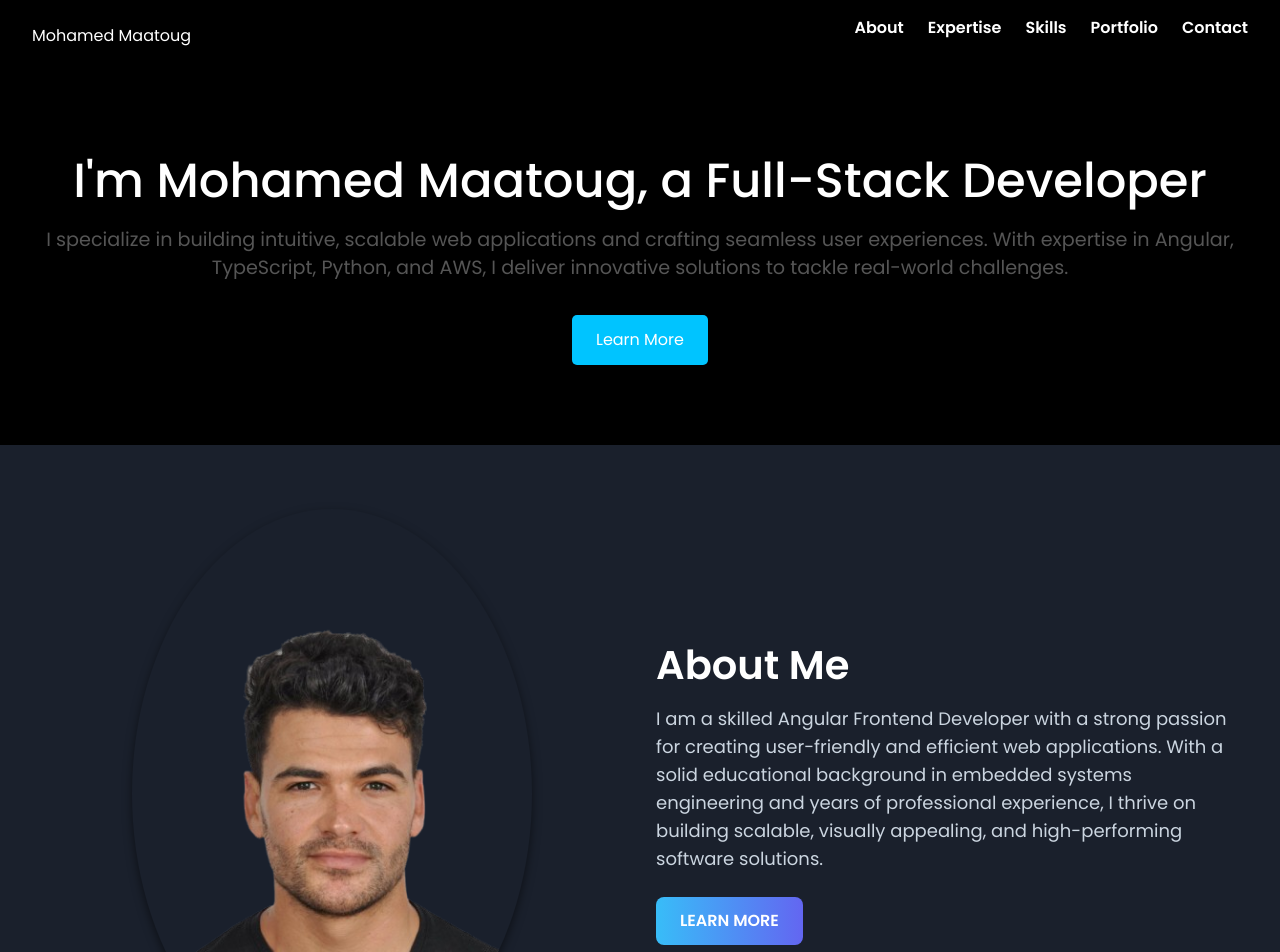
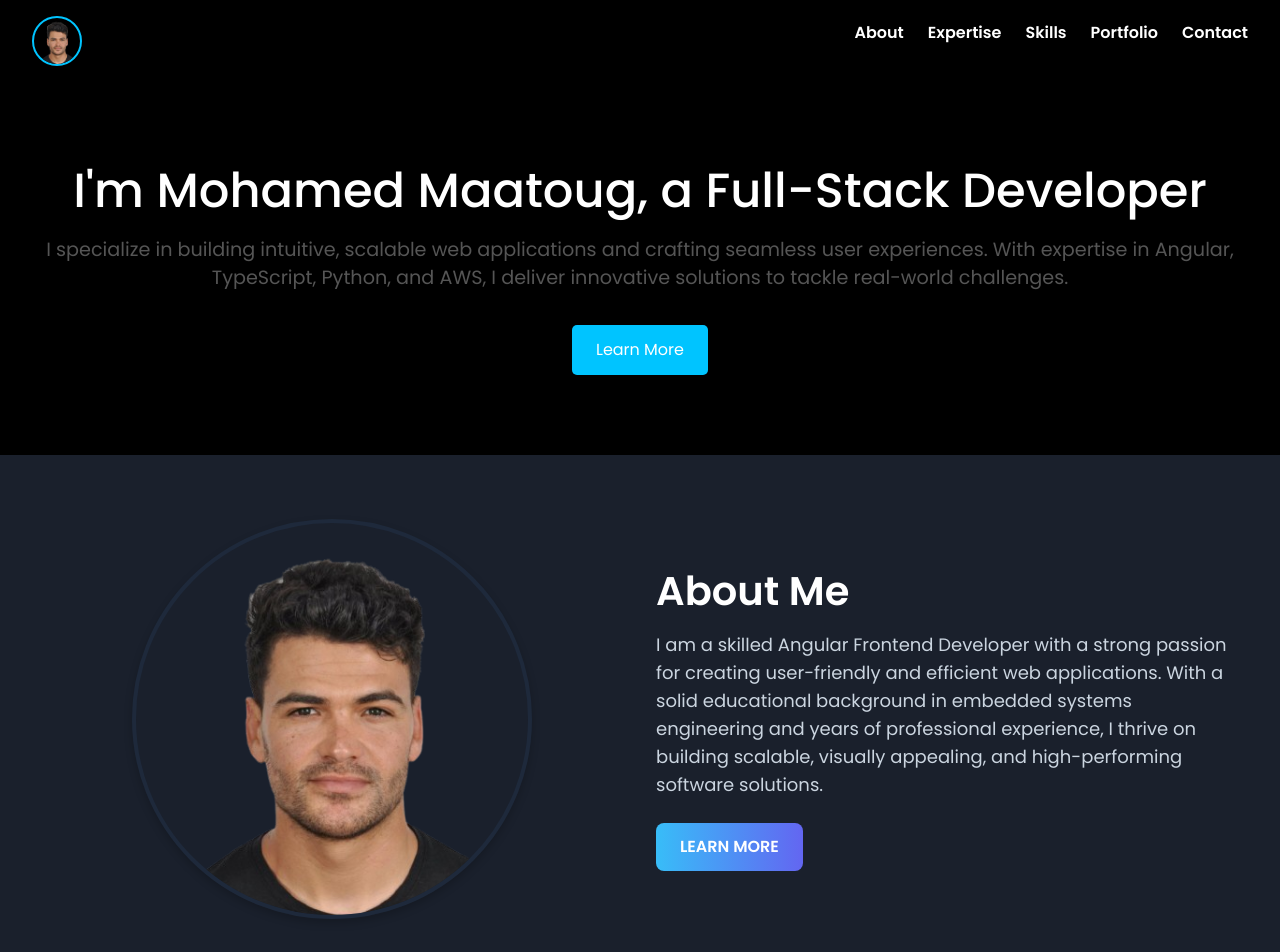
Before and after one commit to MedMAATOUG/portfolio, an Angular app: page / in a window 1280 px wide. Shown: the top 952 px of the page. Built offline with nearby package versions, Linux system fonts and the light colour scheme.

Commit message:
implemante avatar

```diff
--- a/src/app/components/about/about.component.html
+++ b/src/app/components/about/about.component.html
@@ -3,9 +3,8 @@
   <div class="about-container">
     <!-- Image Section -->
     <div class="about-image">
-      <img src="./assets/med.png" alt="About Me Image" class="about-img" />
+      <img src="./assets/med.png" alt="About Me Image" class="about-avatar" />
     </div>
-
     <!-- Text Section -->
     <div class="about-text">
       <h2 class="about-title">About Me</h2>
@@ -16,7 +15,7 @@
         professional experience, I thrive on building scalable, visually
         appealing, and high-performing software solutions.
       </p>
-      <a href="#portfolio" class="about-btn">Learn More</a>
+      <a href="#services" class="about-btn">Learn More</a>
     </div>
   </div>
 </section>
--- a/src/app/components/about/about.component.scss
+++ b/src/app/components/about/about.component.scss
@@ -27,15 +27,18 @@
 
 /* Image */
 .about-image {
+  flex: 1 1 auto;
   display: flex;
   justify-content: center;
 }
 
-.about-img {
-  width: 100%;
-  max-width: 400px; /* Limit image size */
-  border-radius: 50%; /* Rounded corners */
-  box-shadow: 0 4px 10px rgba(0, 0, 0, 0.5); /* Subtle shadow */
+.about-avatar {
+  border-radius: 50%;
+  width: 400px; /* Avatar size */
+  height: 400px;
+  object-fit: cover; /* Ensures image scales correctly */
+  border: 4px solid #1e293b; /* Optional border */
+  box-shadow: 0 4px 8px rgba(0, 0, 0, 0.2); /* Subtle shadow */
 }
 
 /* Text */
--- a/src/app/components/header/header.component.html
+++ b/src/app/components/header/header.component.html
@@ -1,12 +1,15 @@
 <header class="header-container">
-  <div class="logo">Mohamed Maatoug</div>
+  <!-- Avatar as Logo -->
+  <div class="logo">
+    <img src="./assets/med.png" alt="Mohamed Maatoug" class="avatar-logo" />
+  </div>
+
+  <!-- Navigation Links -->
   <nav>
     <ul class="nav-links">
       <li><a href="#about">About</a></li>
       <li><a href="#services">Expertise</a></li>
-      <li>
-        <a href="#skill-set">Skills</a>
-      </li>
+      <li><a href="#skill-set">Skills</a></li>
       <li><a href="#projects">Portfolio</a></li>
       <li><a href="#contact">Contact</a></li>
     </ul>
--- a/src/app/components/header/header.component.scss
+++ b/src/app/components/header/header.component.scss
@@ -3,8 +3,22 @@
   justify-content: space-between;
   align-items: center;
   padding: 1rem 2rem;
-  background-color: #000;
-  color: #fff;
+  background-color: #000; /* Dark background */
+  color: #fff; /* Light text */
+}
+
+.logo {
+  display: flex;
+  align-items: center;
+}
+
+.avatar-logo {
+  border-radius: 50%; /* Circular shape */
+  width: 50px; /* Adjust size */
+  height: 50px;
+  object-fit: cover;
+  border: 2px solid #00c4ff; /* Optional border color */
+  box-shadow: 0 2px 5px rgba(0, 0, 0, 0.2); /* Optional shadow */
 }
 
 .nav-links {
@@ -17,8 +31,9 @@
   color: #fff;
   text-decoration: none;
   font-weight: bold;
+  transition: color 0.3s ease;
 }
 
 .nav-links a:hover {
-  color: #00c4ff;
+  color: #00c4ff; /* Highlight on hover */
 }
```
